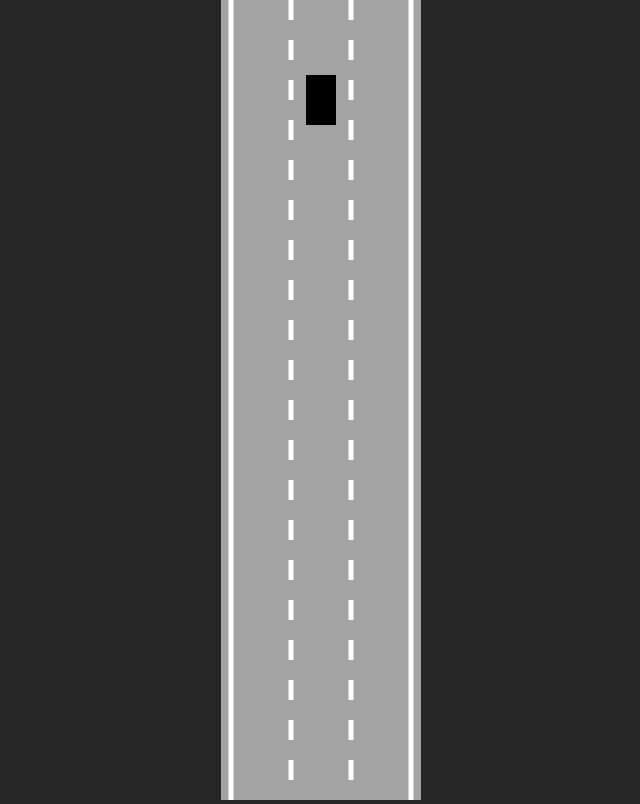
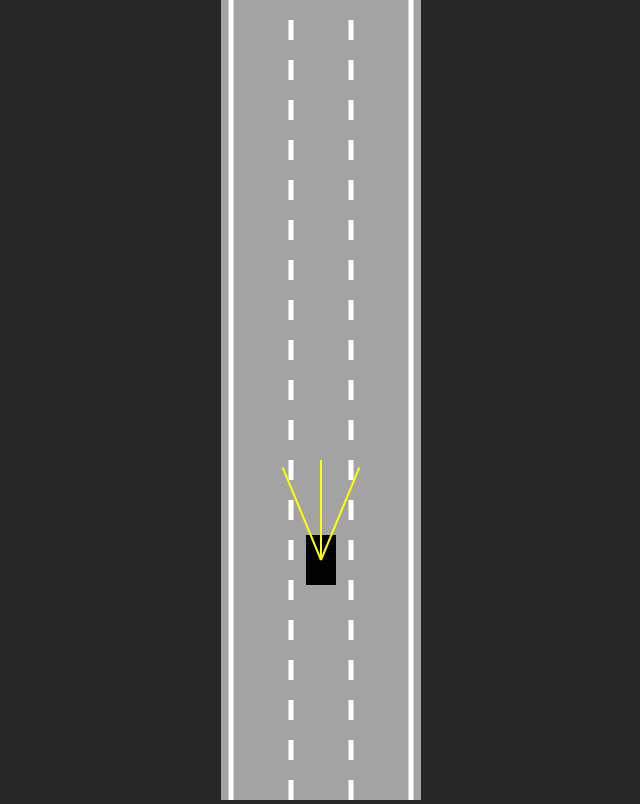
Before and after one commit to AnmolVerma7/Self-Driving-Car, a plain HTML site: page index.html in a window 1280 px wide. Shown: the whole page, without its empty margins (319-959 px from the left). Drawn offline with Linux system fonts and the light colour scheme.

Commit message:
Added visual sensors.

```diff
--- a/Scripts/car.js
+++ b/Scripts/car.js
@@ -7,15 +7,17 @@ class Car {
 
         this.speed = 0;
         this.acceleration = 0.2;
-        this.maxSpeed = 3;
+        this.maxSpeed = 4;
         this.friction = 0.05;
         this.angle = 0;
 
+        this.sensor = new Sensor (this);
         this.controls = new Controls();
     }
 
     update() {
         this.#move();
+        this.sensor.update();
     }
 
     #move () {
@@ -50,11 +52,11 @@ class Car {
         if (this.speed != 0) {
             const flip = this.speed>0?1: -1;
             if (this.controls.left) {
-                this.angle +=0.03;
+                this.angle +=0.03*flip;
             }
 
             if (this.controls.right) {
-                this.angle -=0.03;
+                this.angle -=0.03*flip;
             }
         }
 
@@ -62,11 +64,12 @@ class Car {
         this.y -= Math.cos(this.angle) * this.speed;
     }
 
-    draw(ctx) {
-        ctx.beginPath();
+    draw (ctx) {
+        ctx.save();
         ctx.translate(this.x,this.y);
         ctx.rotate(-this.angle);
 
+        ctx.beginPath();
         ctx.rect(
             -this.width/2,
             -this.height/2,
@@ -76,5 +79,7 @@ class Car {
         ctx.fill();
 
         ctx.restore();
+
+        this.sensor.draw(ctx);
     }
 }
--- a/Scripts/main.js
+++ b/Scripts/main.js
@@ -4,15 +4,21 @@ canvas.width = 200;
 const ctx = canvas.getContext("2d");
 const road = new Road(canvas.width/2, canvas.width * 0.9);
 const car = new Car(road.getLaneCenter(1),100,30,50);
-car.draw(ctx);
 
 animate();
 
 function animate () {
     car.update();
+    car.draw(ctx);
 
     canvas.height = window.innerHeight;
+
+    ctx.save();
+    ctx.translate(0, -car.y + canvas.height * 0.7);
+
     road.draw(ctx);
     car.draw(ctx);
+
+    ctx.restore();
     requestAnimationFrame(animate);
 }
--- a/Scripts/road.js
+++ b/Scripts/road.js
@@ -10,6 +10,15 @@ class Road {
         const infinity = 1000000;
         this.top = -infinity;
         this.bottom = infinity;
+
+        const topLeft = {x:this.left, y:this.top};
+        const topRight = {x:this.right, y:this.top};
+        const bottomLeft = {x:this.left, y:this.bottom};
+        const bottomRight = {x:this.right, y:this.bottom};
+        this.borders = [
+            [topLeft, bottomLeft],
+            [topRight, bottomRight]
+        ];
     }
 
     getLaneCenter (laneIndex) {
@@ -22,23 +31,26 @@ class Road {
         ctx.lineWidth = 5;
         ctx.strokeStyle = "white";
 
-        for (let i = 0; i <= this.laneCount; i++) {
+        for (let i = 1; i <= this.laneCount - 1; i++) {
             const x = lerp (
                 this.left,
                 this.right,
                 i/this.laneCount
             );
 
-            if (i >0 && i < this.laneCount) {
-                ctx.setLineDash([20,20]);
-            }
-            else {
-                ctx.setLineDash([]);
-            }
+            ctx.setLineDash([20,20]);
             ctx.beginPath();
             ctx.moveTo(x, this.top);
             ctx.lineTo(x, this.bottom);
             ctx.stroke();
         }
+
+        ctx.setLineDash([]);
+        this.borders.forEach(border => {
+            ctx.beginPath();
+            ctx.moveTo(border[0].x, border[0].y);
+            ctx.lineTo(border[1].x, border[1].y);
+            ctx.stroke();
+        });
     }
 }
--- /dev/null
+++ b/Scripts/sensor.js
@@ -0,0 +1,47 @@
+class Sensor {
+    constructor (car) {
+        this.car = car;
+        this.rayCount = 3;
+        this.rayLength = 100;
+        this.raySpread = Math.PI/4;
+
+        this.rays = [];
+    }
+
+    update () {
+        this.rays = [];
+        for (let i = 0; i < this.rayCount; i++) {
+            const rayAngle = lerp (
+                this.raySpread/2,
+                -this.raySpread/2,
+                i/(this.rayCount - 1)
+            );
+
+            const start = {x:this.car.x, y:this.car.y};
+            const end = {
+                x:this.car.x -
+                    Math.sin(rayAngle) * this.rayLength,
+                y:this.car.y -
+                    Math.cos(rayAngle) * this.rayLength
+            };
+            this.rays.push([start,end]);
+        }
+    }
+
+    draw (ctx) {
+        for (let i = 0; i < this.rayCount; i++) {
+            ctx.beginPath();
+            ctx.lineWidth = 2;
+            ctx.strokeStyle = "yellow";
+            ctx.moveTo (
+                this.rays[i][0].x,
+                this.rays[i][0].y
+            );
+            ctx.lineTo (
+                this.rays[i][1].x,
+                this.rays[i][1].y
+            );
+            ctx.stroke();
+        }
+    }
+}
--- a/index.html
+++ b/index.html
@@ -5,6 +5,9 @@
 
     <!-- Style -->
     <link rel="stylesheet" href = "Styles/style.css">
+
+    <!-- Sensor -->
+    <script defer src = "Scripts/sensor.js"></script>
 
     <!-- Utils -->
     <script defer src = "Scripts/utils.js"></script>
```
